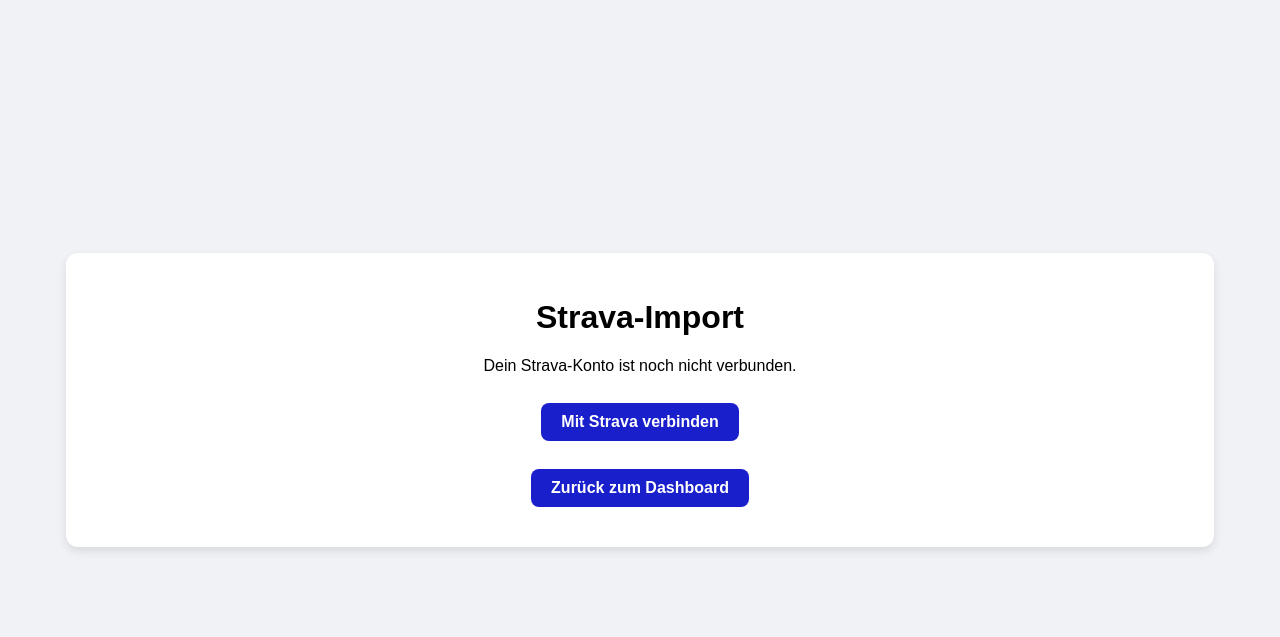
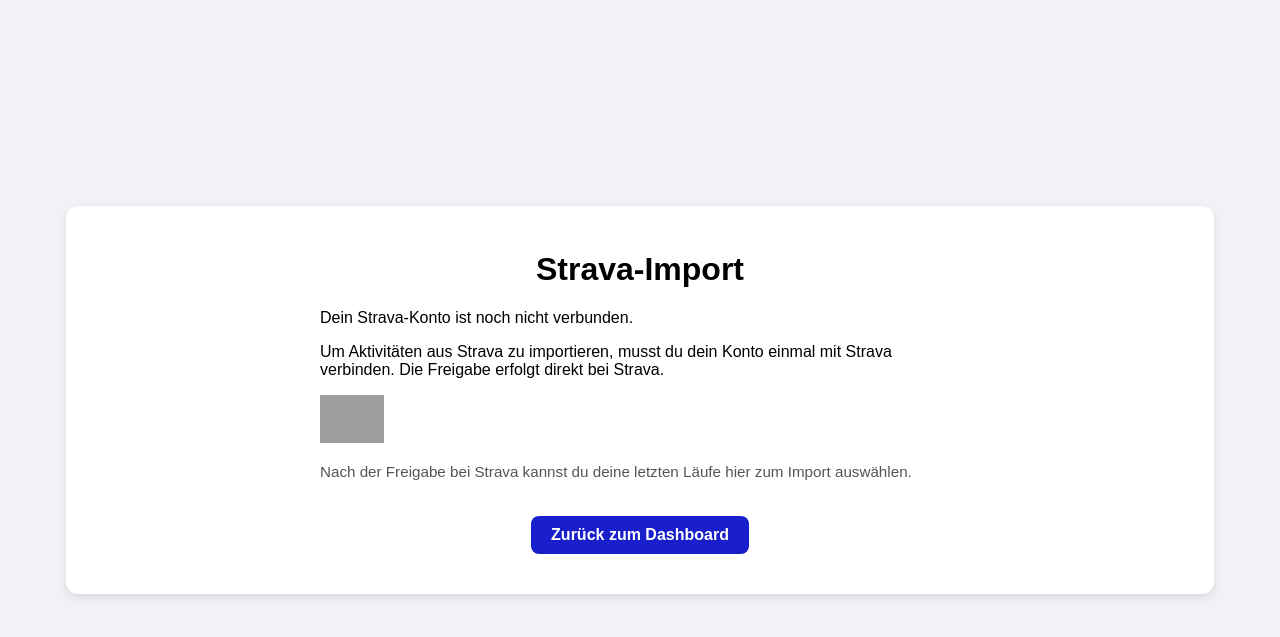
Before and after one commit to maximilianjung2/git_test_repo, a PHP site: page /Training/strava_import.php in a window 1280 px wide. Shown: the top 637 px of the page. Run offline with PHP 8.4, Linux system fonts and the light colour scheme; the visitor is signed in with stand-in values (Sample User, id 1); data that the repository does not hold is empty; grey boxes are pictures that could not be loaded.

Commit message:
update strava connect button

```diff
--- a/spvgg1879lauftreff/Training/strava_import.php
+++ b/spvgg1879lauftreff/Training/strava_import.php
@@ -95,8 +95,26 @@
         <?php endif; ?>
 
         <?php if (!$connection): ?>
+            <div style="max-width: 640px; margin: 0 auto 24px; text-align: left;">
             <p>Dein Strava-Konto ist noch nicht verbunden.</p>
-            <p><a class="button" href="/training/strava_connect.php">Mit Strava verbinden</a></p>
+                    <p>
+                        Um Aktivitäten aus Strava zu importieren, musst du dein Konto einmal mit Strava verbinden.
+                        Die Freigabe erfolgt direkt bei Strava.
+                    </p>
+
+                    <p style="margin-top: 16px;">
+                        <a href="/training/strava_connect.php" aria-label="Connect with Strava">
+                            <img
+                                src="/training/assets/img/strava/btn_strava_connect_with_orange_x2.png"
+                                alt="Connect with Strava"
+                                style="height: 48px; width: auto; display: inline-block;"
+                            >
+                        </a>
+
+                <p style="font-size: 0.95rem; color: #555;">
+                    Nach der Freigabe bei Strava kannst du deine letzten Läufe hier zum Import auswählen.
+                </p>
+            </div>
             <p><a class="button" href="/training/dashboard.php">Zurück zum Dashboard</a></p>
         <?php else: ?>
             <p>Wähle die Läufe aus, die du importieren möchtest.</p>
```
